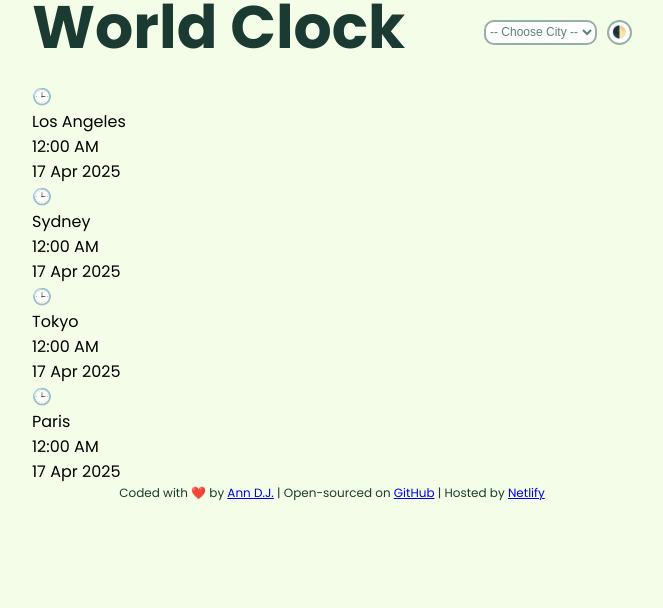
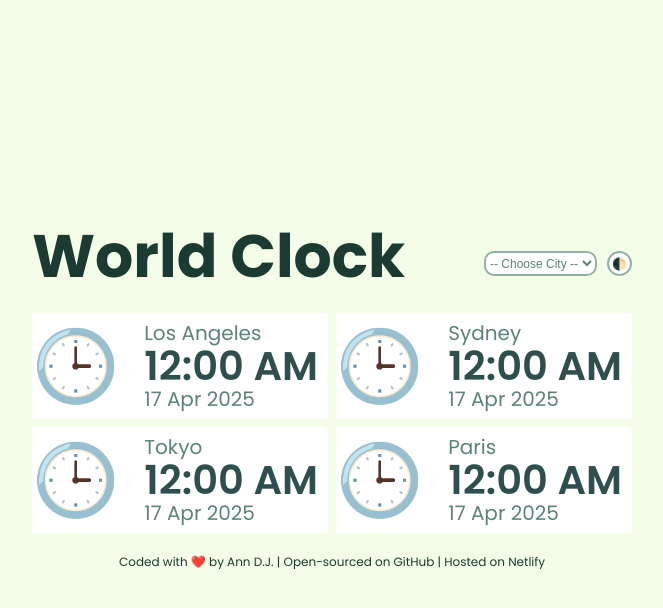
Before and after one commit to ann-era/world-clock-app, a plain HTML site: page index.html in a window 1280 px wide. Shown: the whole page, without its empty margins (308-971 px from the left). Drawn offline with Linux system fonts and the light colour scheme.

Commit message:
Improved UI

```diff
--- a/index.html
+++ b/index.html
@@ -76,7 +76,7 @@
           rel="noopener noreferrer"
           >GitHub</a
         >
-        | Hosted by
+        | Hosted on
         <a
           href="https://adj-world-clock-app.netlify.app/"
           target="_blank"
--- a/src/style.css
+++ b/src/style.css
@@ -1,6 +1,11 @@
 * {
   margin: 0;
   padding: 0;
+}
+
+html,
+body {
+  height: 100%;
 }
 
 body {
@@ -8,6 +13,8 @@ body {
   font-family: "Poppins", sans-serif;
   font-weight: 400;
   font-style: normal;
+  display: flex;
+  align-items: center;
 }
 
 .container {
@@ -19,6 +26,7 @@ header {
   display: flex;
   flex-wrap: wrap;
   align-items: center;
+  justify-content: space-between;
   margin-bottom: 30px;
 }
 
@@ -27,15 +35,12 @@ h1 {
   font-size: 60px;
   font-weight: 700;
   line-height: 0.9;
-  flex: 1;
 }
 
 .app-setting {
   display: flex;
   gap: 10px;
-  flex-shrink: 0;
-  align-items: center;
-  padding-top: 10px;
+  padding-top: 15px;
 }
 
 .theme {
@@ -62,8 +67,50 @@ h1 {
   cursor: pointer;
 }
 
+main {
+  display: flex;
+  flex-wrap: wrap;
+  gap: 0.5rem;
+}
+
+.city-card {
+  background-color: #ffffff;
+  align-items: center;
+  flex: auto;
+  display: flex;
+  justify-content: space-between;
+  gap: 10px;
+  padding-right: 10px;
+}
+
+.city-clock {
+  font-size: 70px;
+}
+
+.city-info {
+  color: #5c8374;
+  font-size: 20px;
+}
+
+.city-time {
+  color: #2f4f4f;
+  font-size: 40px;
+  font-weight: 600;
+  line-height: 0.9;
+}
+
 footer {
   color: #1b3b32;
   font-size: 12px;
   text-align: center;
+  margin-top: 20px;
 }
+
+footer a {
+  text-decoration: none;
+  color: #1b3b32;
+}
+
+footer a:hover {
+  color: #93b1a6;
+}
```
